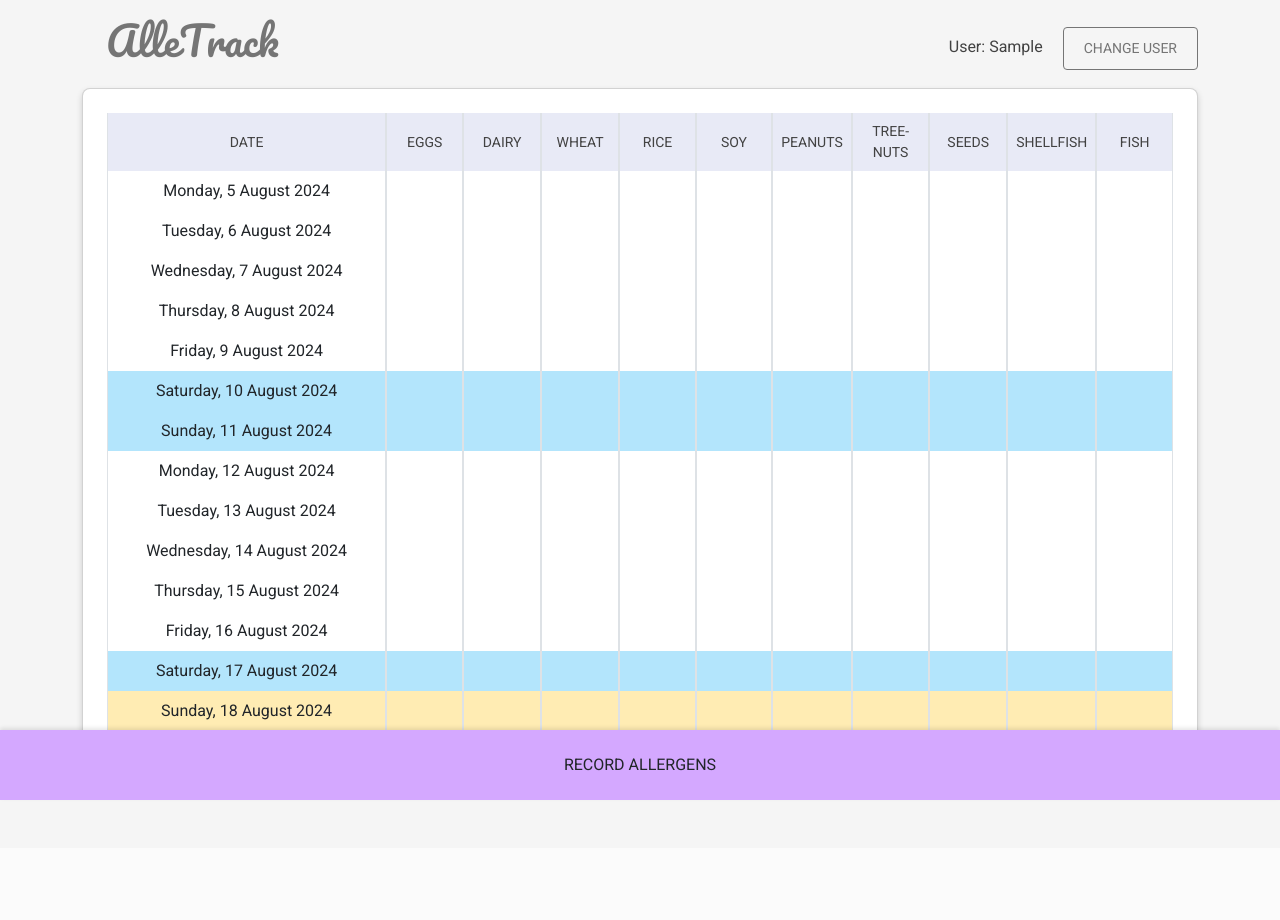
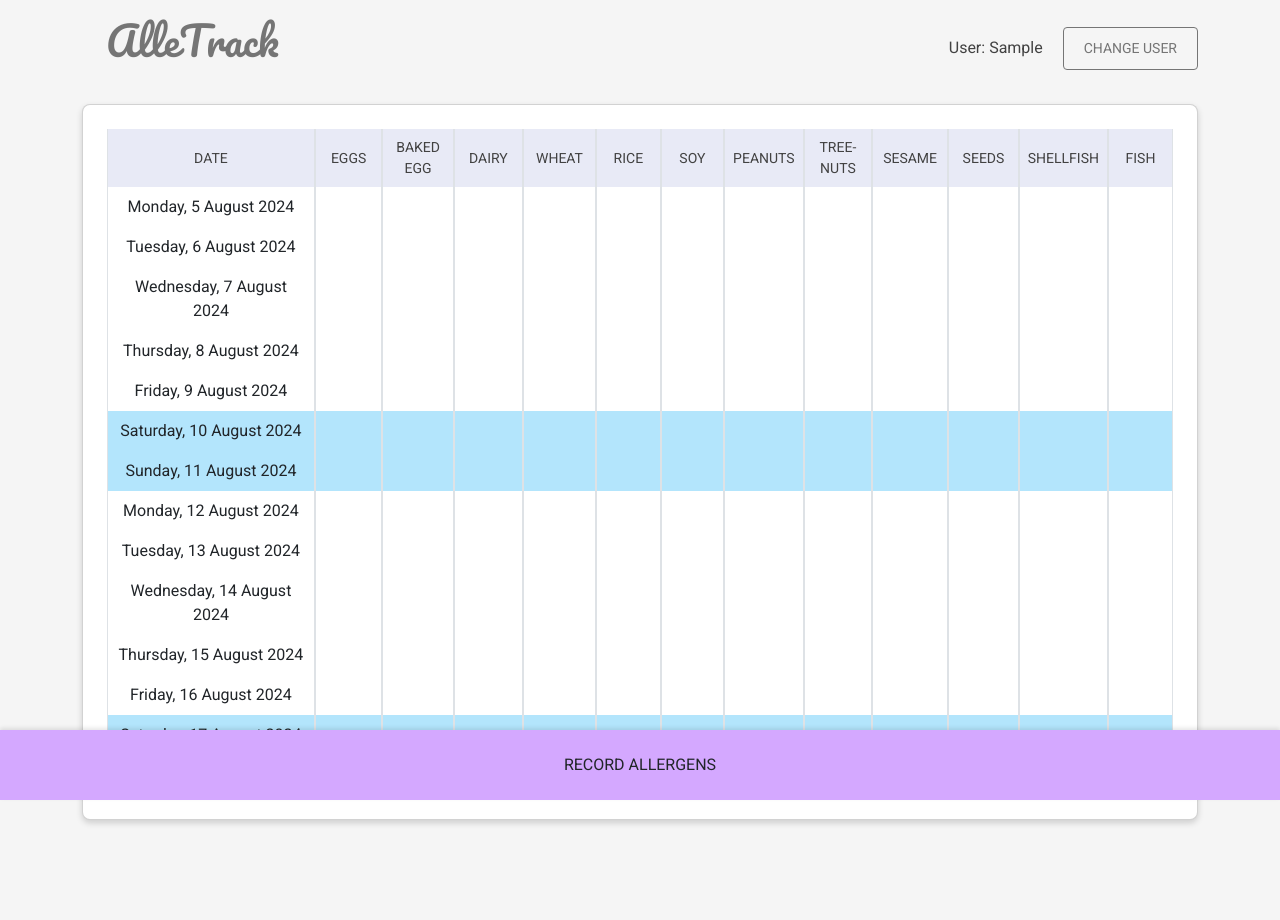
Before and after one commit to uppertoe/allergen-track, a Flask app: page /grid in a window 1280 px wide. Before the commit the page ends 800 px from the top, so only its background shows below. Run offline with Flask 3, Linux system fonts and the light colour scheme; the visitor is signed in with stand-in values (Sample User, id 1); some libraries are stand-ins or nearby versions.

Commit message:
add categories

```diff
--- a/app.py
+++ b/app.py
@@ -25,8 +25,8 @@ TIMEZONE = pytz.timezone(os.getenv('TIMEZONE', 'Australia/Melbourne'))
 # Configure session to last 7 days
 app.config['PERMANENT_SESSION_LIFETIME'] = timedelta(days=7)
 
-# Sample allergens list
-allergens = ["Eggs", "Dairy", "Wheat", "Rice", "Soy", "Peanuts", "Tree-Nuts", "Seeds", "Shellfish", "Fish"]
+# Allergens list
+allergens = ["Eggs", "Baked Egg", "Dairy", "Wheat", "Rice", "Soy", "Peanuts", "Tree-Nuts", "Sesame", "Seeds", "Shellfish", "Fish"]
 
 # Path to the CSV file
 CSV_FILE = os.path.join(app_dir, 'user_data.csv')
--- a/templates/grid.html
+++ b/templates/grid.html
@@ -206,12 +206,12 @@
     </style>
 </head>
 <body>
-    <div class="container pt-xl-3 pb-xl-2">
+    <div class="container py-xl-3 py-2">
         <!-- Page Heading, User Info, and Change User Button for Large Screens -->
-        <div class="d-none d-xl-flex justify-content-between align-items-center mb-2 ms-4">
+        <div class="d-none d-xl-flex justify-content-between align-items-center mb-4 ms-4">
             <h1 class="alletrack-heading">AlleTrack</h1>
             <div>
-                <span class="me-3">User: {{ session.get('username').capitalize() }}</span>
+                <span class="me-3 align-middle">User: {{ session.get('username').capitalize() }}</span>
                 <a href="{{ url_for('logout') }}" class="btn btn-outline-secondary btn-sm">Change User</a>
             </div>
         </div>
@@ -221,7 +221,7 @@
             <div class="d-flex justify-content-between align-items-center">
                 <h5 class="alletrack-heading">AlleTrack</h5>
                 <div>
-                    <span class="me-3">User: {{ session.get('username').capitalize() }}</span>
+                    <span class="me-3 align-middle">User: {{ session.get('username').capitalize() }}</span>
                     <a href="{{ url_for('logout') }}" class="btn btn-outline-secondary btn-sm">Change User</a>
                 </div>
             </div>
```
Also changed, not shown: templates/tracker.html (+7 -2 lines).
